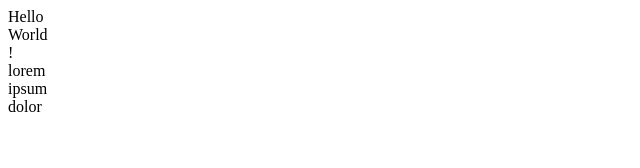
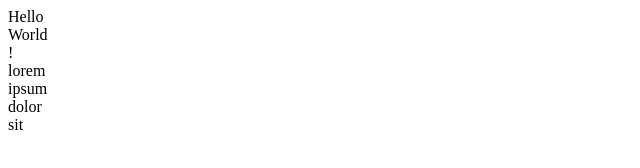
Before and after one commit to azb4/LB_1, a plain HTML site: page Index.html in a window 1280 px wide. Shown: the full height of the page, 0-640 px from the left. Drawn offline with Linux system fonts and the light colour scheme.

Commit message:
commit 11 body was edited

```diff
--- a/Index.html
+++ b/Index.html
@@ -14,5 +14,6 @@
 <div>lorem<div>
 <div>ipsum<div>
 <div>dolor<div>
+<div>sit<div>
 </body>
 </html>
```
